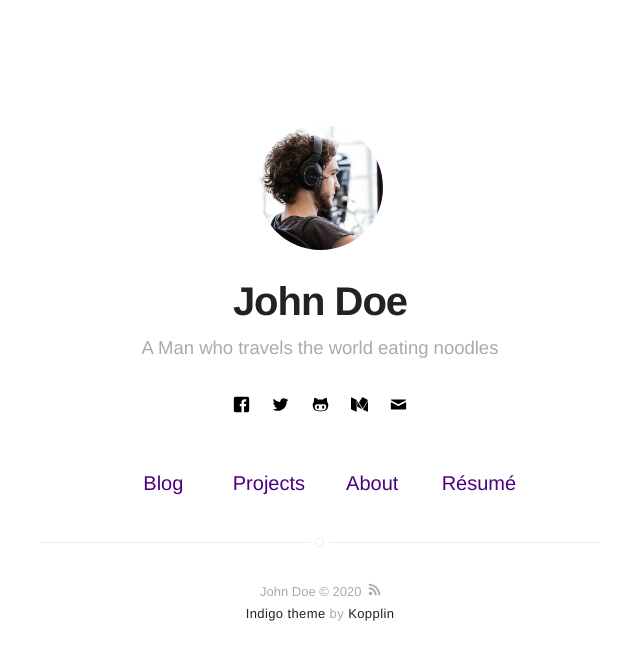
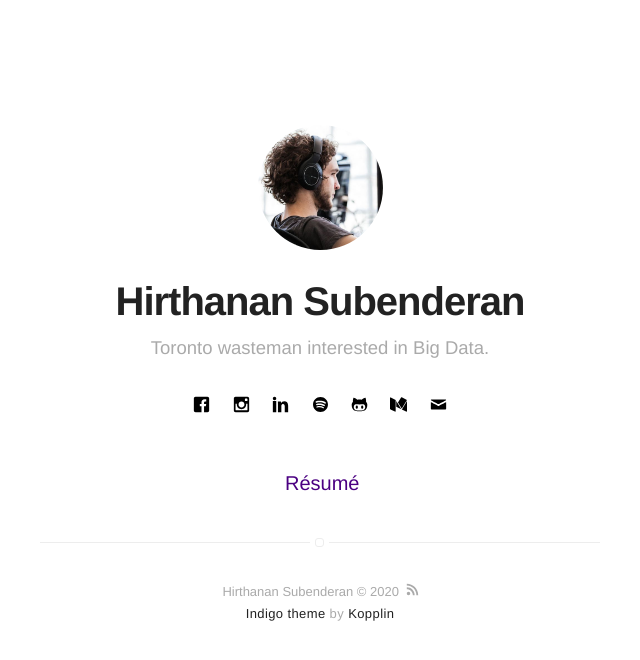
Before and after one commit to hirthanan/hirthanan.github.io, a Jekyll site: the page built from index.html, in a window 1280 px wide. Shown: the top 660 px of the page, without its empty margins (320-960 px from the left). Built offline with Jekyll 4.4.1, drawn with Linux system fonts in a browser that asks for light colours; some of the changed lines change nothing that is shown.

Commit message:
Updated bootstrap config

```diff
--- a/_config.yml
+++ b/_config.yml
@@ -1,6 +1,6 @@
 # main text of home
-name: John Doe
-bio: A Man who travels the world eating noodles
+name: Hirthanan Subenderan
+bio: Toronto wasteman interested in Big Data.
 
 # twitter summary info
 description: A blog about technology and stuff related
@@ -14,9 +14,9 @@ picture: assets/images/profile.jpg
 # and specify source (external or local).
 resume: true
 resume-external: true
-resume-url: https://google.com/?q=my+resume
+resume-url: https://drive.google.com/file/d/1LDuEEIaOOD6eKWgYma2hU_M8W7MTk2Gz/view?usp=sharing
 
-url: https://sergiokopplin.github.io/indigo
+url: https://hirthanan.github.io
 # your url: https://USERNAME.github.io
 
 permalink: /:title/
@@ -34,37 +34,37 @@ disqus:
   categories: [blog, project] # only show disqus for posts that have these categories
 
 # if you don't have any of social below, comment the line
-facebook: myfacebook
-twitter: mytwitter
-# instagram: myinstagram
+facebook: hirthanan
+instagram: hirthanan.s
+linkedin: hirthanan
+spotify: 223ie3kp564ga4p5oy3vzs7ni?si=affLdeGsQIGWpGDcE935WQ
+github: hirthanan
+medium: hirthanan.subenderan
+email: hirthanan.subenderan@gmail.com
+# twitter: mytwitter
 # pinterest: mypinterest
-# linkedin: mylinkedin
 # youtube: myyoutube
-# spotify: myspotify
-github: mygithub
 # gitlab: mygitlab
 # lastfm: mylastfm
 # stackoverflow: 7044681/mystackoverflow
 # quora: userquora
 # reddit: username
-medium: medium
 # vimeo: myvimeo
 # lanyrd: mylanyrd
-email: myemail@gmail.com
 
-authors:
-  johndoe:
-    name: John Doe
-    bio: A Man who travels the world eating noodles
-    external-image: false
-    picture: assets/images/profile.jpg
-    twitter: johndoe
-  jamesfoster:
-    name: James Foster
-    bio: A Man who develops software with coffee
-    external-image: false
-    picture: assets/images/james.jpg
-    twitter: jamesfoster
+# authors:
+#   johndoe:
+#     name: John Doe
+#     bio: A Man who travels the world eating noodles
+#     external-image: false
+#     picture: assets/images/profile.jpg
+#     twitter: johndoe
+#   jamesfoster:
+#     name: James Foster
+#     bio: A Man who develops software with coffee
+#     external-image: false
+#     picture: assets/images/james.jpg
+#     twitter: jamesfoster
 
 # do you want a larger site? change the option below
 # options: [normal, large] | default: normal
@@ -80,11 +80,11 @@ pagination:
   permalink: "/:num/" # pagination link that will be appended
 
 # if you don't need projects, comment the *projects* configs below
-projects: true
+# projects: true
 
 # if you don't need "about" or "blog", comment them out below
-about: true
-blog: true
+about: false
+blog: false
 
 # do you want to show the "read time" of the posts?
 read-time: true
```
